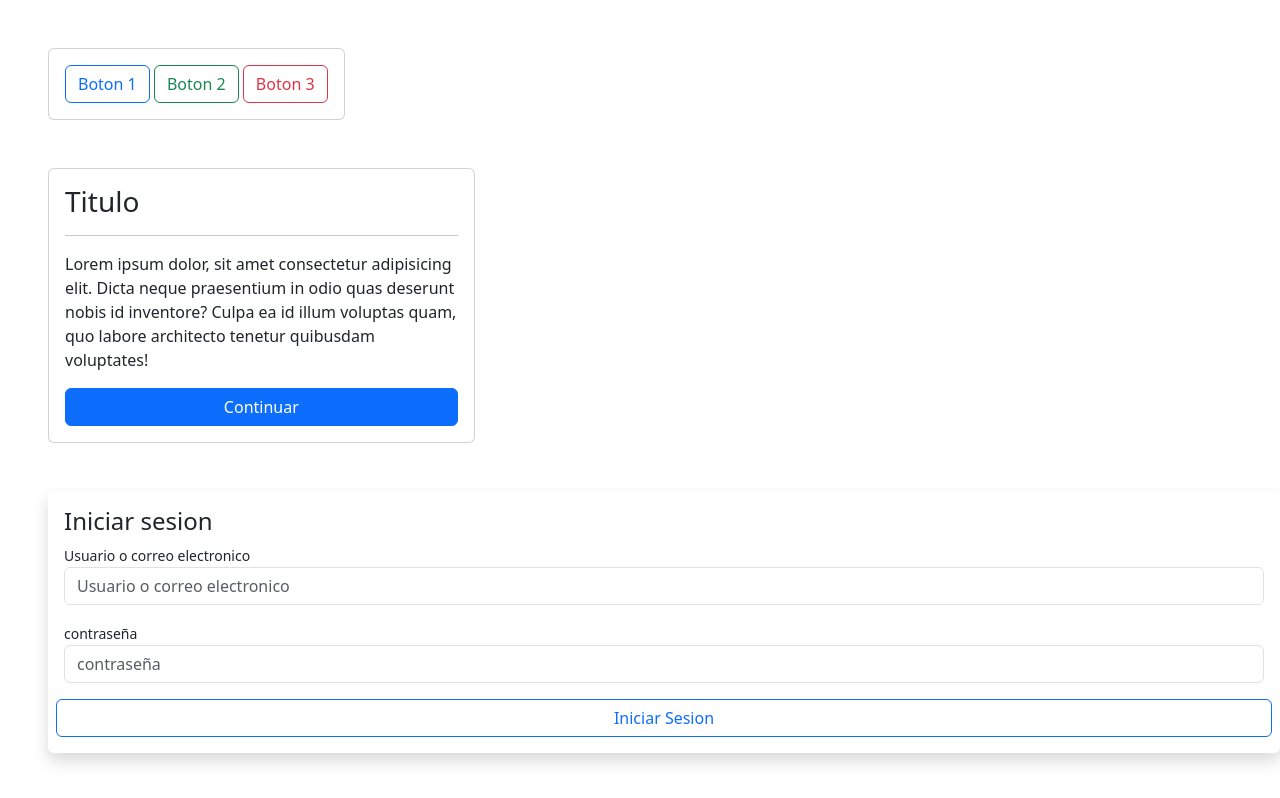
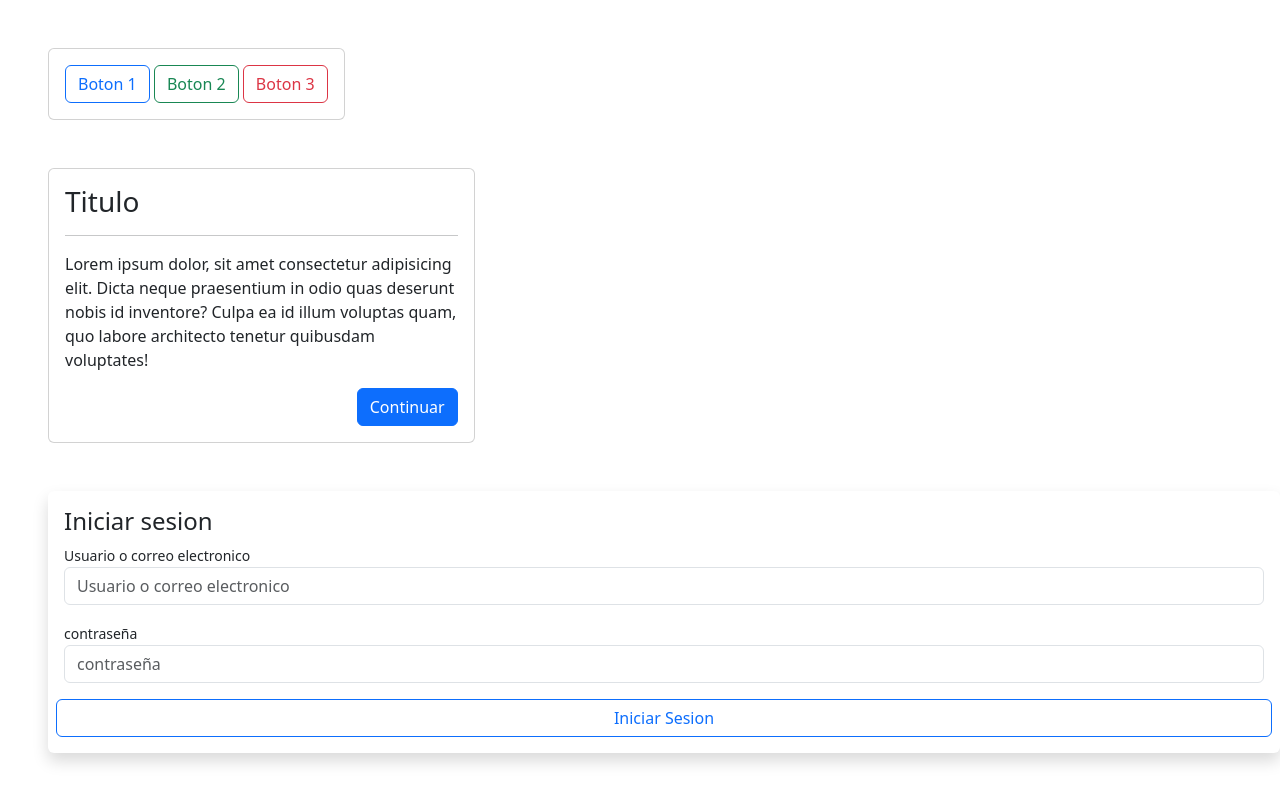
Before and after one commit to MrAngelovsky/AGAG_REU1C, a plain HTML site: page index.html in a window 1280 px wide. Shown: the top 798 px of the page. Drawn offline with nearby package versions, Linux system fonts and the light colour scheme.

Commit message:
[FIX] Cambio en otro boton

```diff
--- a/index.html
+++ b/index.html
@@ -24,7 +24,7 @@
                 <hr>
                 <p>Lorem ipsum dolor, sit amet consectetur adipisicing elit. Dicta neque praesentium in odio quas deserunt nobis id inventore? Culpa ea id illum voluptas quam, quo labore architecto tenetur quibusdam voluptates!</p>
                 <div class="col-12 text-end">
-                    <button class="col-12 btn btn-primary">Continuar</button>
+                    <button class="btn btn-primary">Continuar</button>
                 </div>
             </div>
         </div>
```
